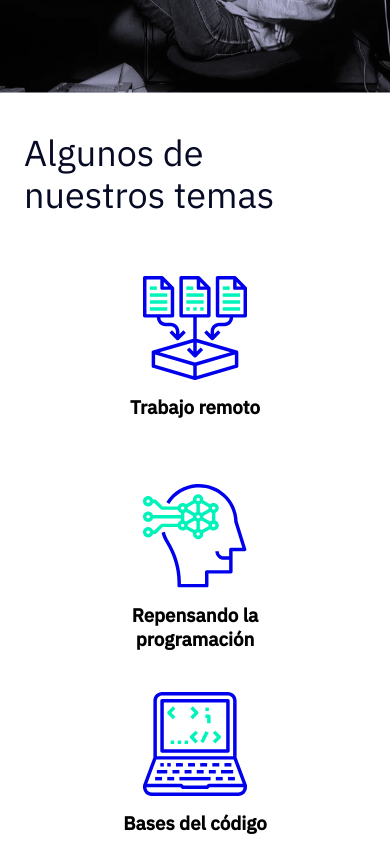
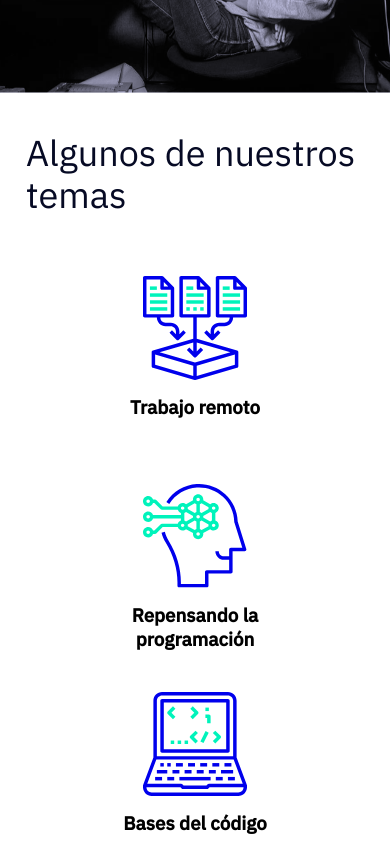
Before and after one commit to juanardanaz/juanardanaz.github.io, a plain HTML site: page index.html in a window 390 px wide. Shown: the part 3920-4783 px from the top of the page. Drawn offline with Linux system fonts and the light colour scheme.

Commit message:
ajuste titulos y footer

```diff
--- a/styles/style.css
+++ b/styles/style.css
@@ -245,6 +245,7 @@ input[type="checkbox"] {
     line-height: 42px;
     text-align: left;
     padding: 40px;
+    padding-left: 150px;
 }
 
 .imagenes-mujeres{
@@ -271,6 +272,7 @@ input[type="checkbox"] {
     line-height: 42px;
     text-align: left;
     padding: 40px;
+    padding-left: 150px;
 }
 
 .contenedor-temas{
@@ -346,6 +348,7 @@ footer{
     display: flex;
     justify-content: space-between;
     padding: 30px;
+    line-height: 28px;
 }
 
 footer p{
@@ -541,10 +544,10 @@ footer div img{
     }
     .temas{
         font-size: 36px;
-        position: relative;
-        right: 32px;
         padding-bottom: 10px;
         padding-top: 10px;
+        padding-left: 10px;
+        padding-right: 10px;
     }
     .contenedor-temas{
         display: flex;
```
